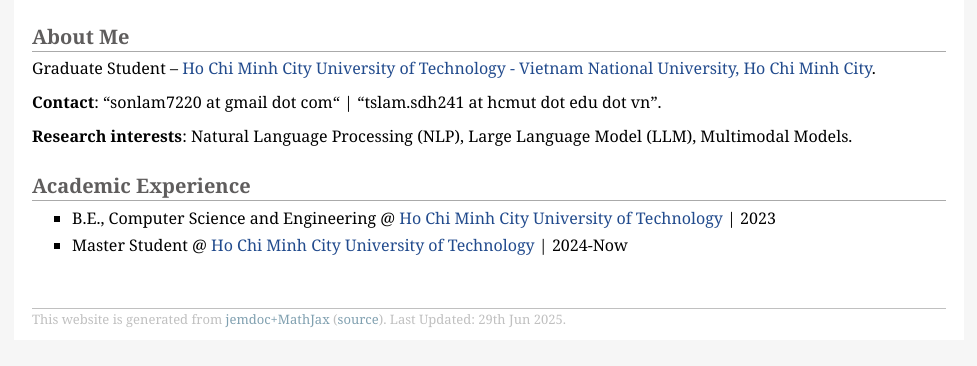
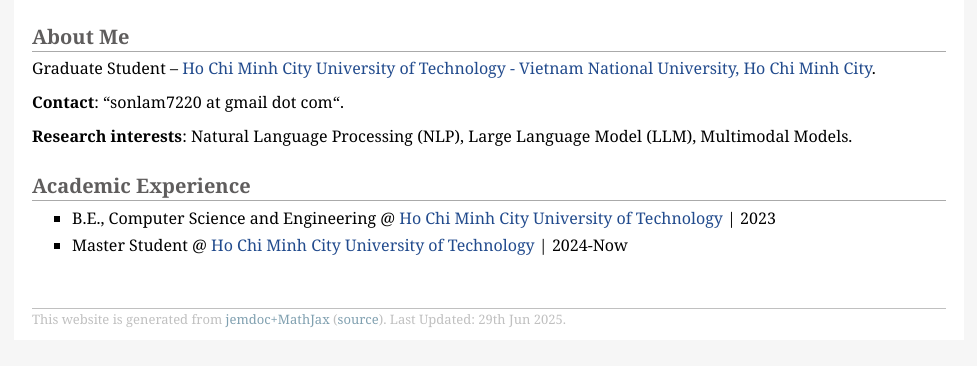
Before and after one commit to LamTS72/LamTS72.github.io, a plain HTML site: page index.html in a window 1280 px wide. Shown: the part 364-730 px from the top of the page, without its empty margins (151-1128 px from the left). Drawn offline with Linux system fonts and the light colour scheme.

Commit message:
change mail

```diff
--- a/index.html
+++ b/index.html
@@ -67,7 +67,7 @@
 					Ho Chi Minh City</a>.<br />
 				</p>
 
-				<p><b>Contact</b>: &ldquo;sonlam7220 at gmail dot com&ldquo; | &ldquo;tslam.sdh241 at hcmut dot edu dot vn&rdquo;.
+				<p><b>Contact</b>: &ldquo;sonlam7220 at gmail dot com&ldquo;.
 				</p>
 
 				<p><b>Research interests</b>: Natural Language Processing (NLP), Large Language Model (LLM), Multimodal Models. <br />
```
